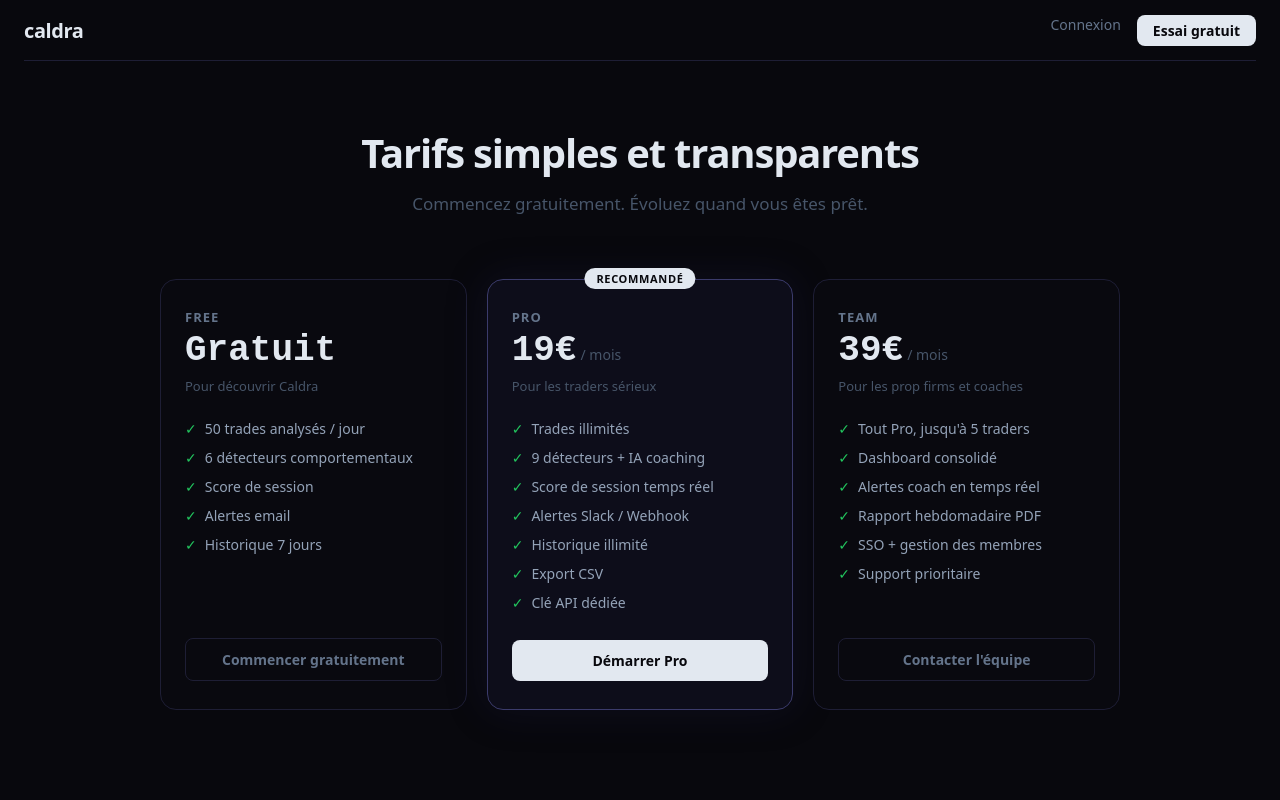
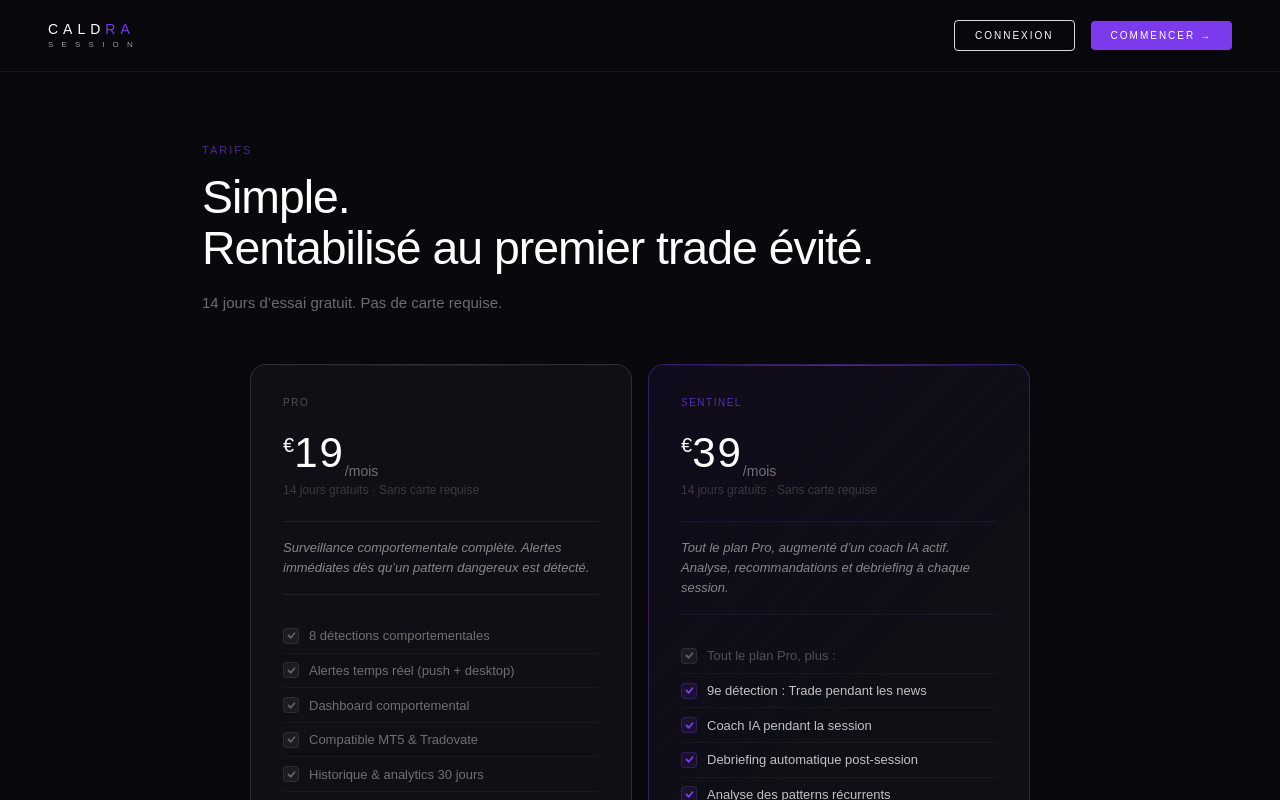
Before and after one commit to DonlamNQ/caldra, a Next.js app: page /pricing in a window 1280 px wide. Shown: the top 800 px of the page. Built offline with nearby package versions, Linux system fonts and the light colour scheme.

Commit message:
auto: sync via Claude Code 23:43:42

```diff
--- a/app/pricing/page.tsx
+++ b/app/pricing/page.tsx
@@ -1,141 +1,130 @@
-const PLANS = [
-  {
-    name: 'Free',
-    price: 0,
-    period: '',
-    description: 'Pour découvrir Caldra',
-    features: [
-      '50 trades analysés / jour',
-      '6 détecteurs comportementaux',
-      'Score de session',
-      'Alertes email',
-      'Historique 7 jours',
-    ],
-    cta: 'Commencer gratuitement',
-    href: '/signup',
-    highlight: false,
-  },
-  {
-    name: 'Pro',
-    price: 19,
-    period: '/ mois',
-    description: 'Pour les traders sérieux',
-    features: [
-      'Trades illimités',
-      '9 détecteurs + IA coaching',
-      'Score de session temps réel',
-      'Alertes Slack / Webhook',
-      'Historique illimité',
-      'Export CSV',
-      'Clé API dédiée',
-    ],
-    cta: 'Démarrer Pro',
-    href: '/signup',
-    highlight: true,
-  },
-  {
-    name: 'Team',
-    price: 39,
-    period: '/ mois',
-    description: 'Pour les prop firms et coaches',
-    features: [
-      'Tout Pro, jusqu\'à 5 traders',
-      'Dashboard consolidé',
-      'Alertes coach en temps réel',
-      'Rapport hebdomadaire PDF',
-      'SSO + gestion des membres',
-      'Support prioritaire',
-    ],
-    cta: 'Contacter l\'équipe',
-    href: 'mailto:hello@caldra.app',
-    highlight: false,
-  },
-]
+'use client'
+
+const CSS = `
+*{margin:0;padding:0;box-sizing:border-box;scroll-behavior:smooth}
+:root{--red:#7c3aed;--rd:rgba(124,58,237,.1);--rb:rgba(124,58,237,.25);--bg:#08080d;--sf:#0f0f16;--sf2:#141420;--b:rgba(255,255,255,.07);--b2:rgba(255,255,255,.12);--tx:#e8e6e0;--tm:rgba(232,230,224,.45);--td:rgba(232,230,224,.2)}
+body{font-family:'DM Sans',sans-serif;background:var(--bg);color:var(--tx);min-height:100vh;overflow-x:hidden}
+nav{position:fixed;top:0;left:0;right:0;z-index:100;display:flex;justify-content:space-between;align-items:center;padding:1.25rem 3rem;border-bottom:.5px solid var(--b);backdrop-filter:blur(16px);-webkit-backdrop-filter:blur(16px);background:rgba(8,8,13,.88)}
+.logo-block{display:flex;flex-direction:column;gap:5px}
+.logo{font-family:'DM Sans',sans-serif;font-weight:300;font-size:14px;letter-spacing:5px;text-transform:uppercase;color:#fff;line-height:1}
+.logo span{color:var(--red)}
+.logo-sub{font-size:8px;font-weight:400;letter-spacing:8.2px;text-transform:uppercase;color:rgba(255,255,255,.6);line-height:1;display:block}
+.nc{font-size:10px;font-weight:500;letter-spacing:2px;text-transform:uppercase;padding:9px 20px;background:transparent;border:.5px solid rgba(255,255,255,.85);border-radius:4px;color:#fff;cursor:pointer;font-family:'DM Sans',sans-serif;transition:background .2s,color .2s;text-decoration:none}
+.nc:hover{background:#fff;color:#08080d}
+.bp{padding:9px 20px;background:var(--red);border:none;border-radius:4px;color:#fff;font-size:10px;font-weight:500;letter-spacing:2px;text-transform:uppercase;font-family:'DM Sans',sans-serif;cursor:pointer;text-decoration:none;transition:opacity .2s}
+.bp:hover{opacity:.88}
+.stag{font-size:11px;letter-spacing:2px;text-transform:uppercase;color:rgba(124,58,237,.6);margin-bottom:1rem}
+.stit{font-family:'DM Sans',sans-serif;font-size:clamp(1.9rem,4vw,2.9rem);font-weight:200;letter-spacing:-1px;color:#fff;margin-bottom:1rem;line-height:1.1}
+.sdesc{font-size:15px;color:var(--tm);line-height:1.75;max-width:520px;margin-bottom:3rem;font-weight:300}
+.pricing-grid{display:grid;grid-template-columns:1fr 1fr;gap:1rem;max-width:780px;margin:0 auto}
+.plan-card{border-radius:16px;padding:2rem;position:relative;overflow:hidden}
+.plan-pro{background:var(--sf);border:.5px solid var(--b2)}
+.plan-sentinel{background:linear-gradient(135deg,rgba(124,58,237,.07) 0%,var(--sf) 55%);border:.5px solid rgba(124,58,237,.35)}
+.plan-shine{position:absolute;top:0;left:0;right:0;height:1px;background:linear-gradient(90deg,transparent,rgba(255,255,255,.08),transparent)}
+.plan-shine-red{background:linear-gradient(90deg,transparent,rgba(124,58,237,.6),transparent)}
+.plan-label{font-size:10px;letter-spacing:1.5px;text-transform:uppercase;color:rgba(232,230,224,.3);margin-bottom:1.5rem}
+.plan-label-red{color:rgba(124,58,237,.7)}
+.plan-price{font-family:'DM Sans',sans-serif;font-size:42px;font-weight:200;color:#fff;letter-spacing:2px;line-height:1;margin-bottom:.25rem}
+.plan-price sup{font-size:20px;vertical-align:super;letter-spacing:0}
+.plan-price sub{font-size:14px;font-weight:400;color:var(--tm);letter-spacing:0}
+.plan-note{font-size:12px;color:var(--td);margin-bottom:1.5rem}
+.plan-tagline{font-size:13px;color:rgba(255,255,255,.5);font-style:italic;line-height:1.55;padding:1rem 0;border-top:.5px solid var(--b);border-bottom:.5px solid var(--b);margin-bottom:1.5rem}
+.plan-tagline strong{font-style:normal;font-weight:500;color:rgba(255,255,255,.75)}
+.plan-sentinel .plan-tagline{border-color:rgba(124,58,237,.15)}
+.plan-features{list-style:none;margin-bottom:2rem}
+.plan-features li{font-size:13px;color:rgba(255,255,255,.4);padding:.55rem 0;border-bottom:.5px solid rgba(255,255,255,.04);display:flex;align-items:center;gap:10px}
+.plan-features li:last-child{border-bottom:none}
+.plan-highlight{color:rgba(255,255,255,.75)!important}
+.plan-highlight strong{font-weight:500}
+.pfc{width:16px;height:16px;border-radius:4px;display:flex;align-items:center;justify-content:center;flex-shrink:0}
+.pfc svg{width:9px;height:9px;fill:none;stroke-width:2.5;stroke-linecap:round;stroke-linejoin:round}
+.pfc-dim{background:rgba(255,255,255,.05);border:.5px solid rgba(255,255,255,.08)}
+.pfc-dim svg{stroke:rgba(255,255,255,.3)}
+.pfc-red{background:var(--rd);border:.5px solid var(--rb)}
+.pfc-red svg{stroke:var(--red)}
+.plan-btn{width:100%;padding:12px;border-radius:8px;font-size:13px;font-weight:500;font-family:'DM Sans',sans-serif;cursor:pointer;transition:all .2s;display:block;text-align:center;text-decoration:none}
+.plan-btn-secondary{background:transparent;border:.5px solid var(--b2);color:rgba(255,255,255,.55)}
+.plan-btn-secondary:hover{border-color:rgba(255,255,255,.25);color:#fff}
+.plan-btn-primary{background:var(--red);border:none;color:#fff}
+.plan-btn-primary:hover{opacity:.88}
+footer{border-top:.5px solid var(--b);padding:2rem 3rem;display:flex;justify-content:space-between;align-items:center;color:var(--td);font-size:12px}
+.fl{font-family:'DM Sans',sans-serif;font-weight:300;font-size:13px;letter-spacing:3px;text-transform:uppercase;color:rgba(255,255,255,.15)}
+.fl span{color:rgba(124,58,237,.3)}
+@media(max-width:768px){nav{padding:1.25rem 1.5rem}.nc{display:none}.pricing-grid{grid-template-columns:1fr}footer{flex-direction:column;gap:1rem;text-align:center}}
+`
 
 export default function PricingPage() {
   return (
-    <div style={{ minHeight: '100vh', background: '#08080d', color: '#e2e8f0', fontFamily: 'system-ui, sans-serif', padding: '0 24px' }}>
-      {/* Header */}
-      <header style={{ display: 'flex', alignItems: 'center', justifyContent: 'space-between', height: 60, borderBottom: '1px solid #1e1e35', marginBottom: 64 }}>
-        <a href="/" style={{ fontWeight: 800, fontSize: 20, letterSpacing: '-0.02em', color: '#e2e8f0', textDecoration: 'none' }}>caldra</a>
-        <div style={{ display: 'flex', gap: 16 }}>
-          <a href="/login" style={{ color: '#64748b', fontSize: 14, textDecoration: 'none' }}>Connexion</a>
-          <a href="/signup" style={{ background: '#e2e8f0', color: '#08080d', fontSize: 14, fontWeight: 600, padding: '6px 16px', borderRadius: 8, textDecoration: 'none' }}>
-            Essai gratuit
-          </a>
+    <>
+      <style dangerouslySetInnerHTML={{ __html: CSS }} />
+
+      <nav>
+        <a href="/" style={{ textDecoration: 'none' }} className="logo-block">
+          <div className="logo">Cald<span>ra</span></div>
+          <div className="logo-sub">Session</div>
+        </a>
+        <div style={{ display: 'flex', alignItems: 'center', gap: '1rem' }}>
+          <a href="/login" className="nc">Connexion</a>
+          <a href="/signup" className="bp">Commencer &rarr;</a>
         </div>
-      </header>
+      </nav>
 
-      {/* Hero */}
-      <div style={{ textAlign: 'center', marginBottom: 64 }}>
-        <h1 style={{ margin: '0 0 12px', fontSize: 40, fontWeight: 800, letterSpacing: '-0.03em' }}>
-          Tarifs simples et transparents
-        </h1>
-        <p style={{ margin: 0, color: '#475569', fontSize: 17 }}>
-          Commencez gratuitement. Évoluez quand vous êtes prêt.
+      <section style={{ position: 'relative', zIndex: 1, maxWidth: 940, margin: '0 auto', padding: '9rem 2rem 5rem' }}>
+        <div className="stag">Tarifs</div>
+        <div className="stit">Simple.<br />Rentabilis&eacute; au premier trade &eacute;vit&eacute;.</div>
+        <p className="sdesc">14 jours d&rsquo;essai gratuit. Pas de carte requise.</p>
+
+        <div className="pricing-grid">
+          <div className="plan-card plan-pro">
+            <div className="plan-shine"></div>
+            <div className="plan-label">Pro</div>
+            <div className="plan-price"><sup>&euro;</sup>19<sub>/mois</sub></div>
+            <div className="plan-note">14 jours gratuits &middot; Sans carte requise</div>
+            <div className="plan-tagline">Surveillance comportementale compl&egrave;te. Alertes imm&eacute;diates d&egrave;s qu&rsquo;un pattern dangereux est d&eacute;tect&eacute;.</div>
+            <ul className="plan-features">
+              <li><div className="pfc pfc-dim"><svg viewBox="0 0 12 12"><polyline points="2,6 5,9 10,3"/></svg></div>8 d&eacute;tections comportementales</li>
+              <li><div className="pfc pfc-dim"><svg viewBox="0 0 12 12"><polyline points="2,6 5,9 10,3"/></svg></div>Alertes temps r&eacute;el (push + desktop)</li>
+              <li><div className="pfc pfc-dim"><svg viewBox="0 0 12 12"><polyline points="2,6 5,9 10,3"/></svg></div>Dashboard comportemental</li>
+              <li><div className="pfc pfc-dim"><svg viewBox="0 0 12 12"><polyline points="2,6 5,9 10,3"/></svg></div>Compatible MT5 &amp; Tradovate</li>
+              <li><div className="pfc pfc-dim"><svg viewBox="0 0 12 12"><polyline points="2,6 5,9 10,3"/></svg></div>Historique &amp; analytics 30 jours</li>
+              <li><div className="pfc pfc-dim"><svg viewBox="0 0 12 12"><polyline points="2,6 5,9 10,3"/></svg></div>Seuils configurables</li>
+            </ul>
+            <a href="/signup" className="plan-btn plan-btn-secondary">Commencer gratuit &rarr;</a>
+          </div>
+
+          <div className="plan-card plan-sentinel">
+            <div className="plan-shine plan-shine-red"></div>
+            <div className="plan-label plan-label-red">Sentinel</div>
+            <div className="plan-price"><sup>&euro;</sup>39<sub>/mois</sub></div>
+            <div className="plan-note">14 jours gratuits &middot; Sans carte requise</div>
+            <div className="plan-tagline">Tout le plan Pro, augment&eacute; d&rsquo;un coach IA actif. Analyse, recommandations et debriefing &agrave; chaque session.</div>
+            <ul className="plan-features">
+              <li><div className="pfc pfc-dim"><svg viewBox="0 0 12 12"><polyline points="2,6 5,9 10,3"/></svg></div><span style={{ color: 'rgba(232,230,224,.3)' }}>Tout le plan Pro, plus&nbsp;:</span></li>
+              <li className="plan-highlight"><div className="pfc pfc-red"><svg viewBox="0 0 12 12"><polyline points="2,6 5,9 10,3"/></svg></div><strong>9e d&eacute;tection&nbsp;: Trade pendant les news</strong></li>
+              <li className="plan-highlight"><div className="pfc pfc-red"><svg viewBox="0 0 12 12"><polyline points="2,6 5,9 10,3"/></svg></div><strong>Coach IA pendant la session</strong></li>
+              <li className="plan-highlight"><div className="pfc pfc-red"><svg viewBox="0 0 12 12"><polyline points="2,6 5,9 10,3"/></svg></div><strong>Debriefing automatique post-session</strong></li>
+              <li className="plan-highlight"><div className="pfc pfc-red"><svg viewBox="0 0 12 12"><polyline points="2,6 5,9 10,3"/></svg></div><strong>Analyse des patterns r&eacute;currents</strong></li>
+              <li className="plan-highlight"><div className="pfc pfc-red"><svg viewBox="0 0 12 12"><polyline points="2,6 5,9 10,3"/></svg></div><strong>Historique &amp; analytics 180 jours</strong></li>
+              <li className="plan-highlight"><div className="pfc pfc-red"><svg viewBox="0 0 12 12"><polyline points="2,6 5,9 10,3"/></svg></div><strong>Support prioritaire</strong></li>
+            </ul>
+            <a href="/signup" className="plan-btn plan-btn-primary">Commencer avec Sentinel &rarr;</a>
+          </div>
+        </div>
+
+        <p style={{ textAlign: 'center', marginTop: '2rem', fontSize: 13, color: 'var(--td)', fontStyle: 'italic' }}>
+          14 jours d&rsquo;essai gratuit sur les deux plans &middot; Pas de carte requise &middot; Annulable &agrave; tout moment
         </p>
-      </div>
+      </section>
 
-      {/* Plans */}
-      <div style={{ display: 'grid', gridTemplateColumns: 'repeat(auto-fit, minmax(280px, 1fr))', gap: 20, maxWidth: 960, margin: '0 auto 80px' }}>
-        {PLANS.map(plan => (
-          <div
-            key={plan.name}
-            style={{
-              background: plan.highlight ? '#0d0d1a' : '#09090f',
-              border: `1px solid ${plan.highlight ? '#3b3b6b' : '#1e1e35'}`,
-              borderRadius: 16,
-              padding: '28px 24px',
-              display: 'flex',
-              flexDirection: 'column',
-              position: 'relative',
-              boxShadow: plan.highlight ? '0 0 40px #1e1e5540' : 'none',
-            }}
-          >
-            {plan.highlight && (
-              <span style={{
-                position: 'absolute', top: -12, left: '50%', transform: 'translateX(-50%)',
-                background: '#e2e8f0', color: '#08080d', fontSize: 11, fontWeight: 700,
-                padding: '3px 12px', borderRadius: 20, letterSpacing: '0.06em',
-              }}>
-                RECOMMANDÉ
-              </span>
-            )}
-            <p style={{ margin: '0 0 4px', fontSize: 13, fontWeight: 600, color: '#64748b', textTransform: 'uppercase', letterSpacing: '0.08em' }}>
-              {plan.name}
-            </p>
-            <div style={{ display: 'flex', alignItems: 'baseline', gap: 4, margin: '0 0 6px' }}>
-              <span style={{ fontSize: 36, fontWeight: 800, fontFamily: 'monospace' }}>
-                {plan.price === 0 ? 'Gratuit' : `${plan.price}€`}
-              </span>
-              {plan.period && <span style={{ color: '#475569', fontSize: 14 }}>{plan.period}</span>}
-            </div>
-            <p style={{ margin: '0 0 24px', color: '#475569', fontSize: 13 }}>{plan.description}</p>
-
-            <ul style={{ margin: '0 0 28px', padding: 0, listStyle: 'none', display: 'flex', flexDirection: 'column', gap: 10, flex: 1 }}>
-              {plan.features.map(f => (
-                <li key={f} style={{ display: 'flex', gap: 8, color: '#94a3b8', fontSize: 14 }}>
-                  <span style={{ color: '#22c55e', flexShrink: 0 }}>✓</span>
-                  {f}
-                </li>
-              ))}
-            </ul>
-
-            <a
-              href={plan.href}
-              style={{
-                display: 'block', textAlign: 'center', padding: '11px',
-                borderRadius: 8, fontSize: 14, fontWeight: 700, textDecoration: 'none',
-                background: plan.highlight ? '#e2e8f0' : 'transparent',
-                color: plan.highlight ? '#08080d' : '#64748b',
-                border: plan.highlight ? 'none' : '1px solid #1e1e35',
-              }}
-            >
-              {plan.cta}
-            </a>
-          </div>
-        ))}
-      </div>
-    </div>
+      <footer>
+        <div className="fl">Cald<span>ra</span></div>
+        <div style={{ display: 'flex', gap: '2rem', alignItems: 'center' }}>
+          <a href="/mentions-legales" style={{ color: 'rgba(232,230,224,.2)', fontSize: 11, textDecoration: 'none', letterSpacing: '.5px' }}>CGU</a>
+          <a href="/confidentialite" style={{ color: 'rgba(232,230,224,.2)', fontSize: 11, textDecoration: 'none', letterSpacing: '.5px' }}>Confidentialit&eacute;</a>
+          <a href="/support" style={{ color: 'rgba(232,230,224,.2)', fontSize: 11, textDecoration: 'none', letterSpacing: '.5px' }}>Support</a>
+        </div>
+        <div>contact@getcaldra.com</div>
+      </footer>
+    </>
   )
 }
```
Also changed, not shown: app/page.tsx (+2 -6 lines), 1 other file (tests, documents, lock files or other folders).
